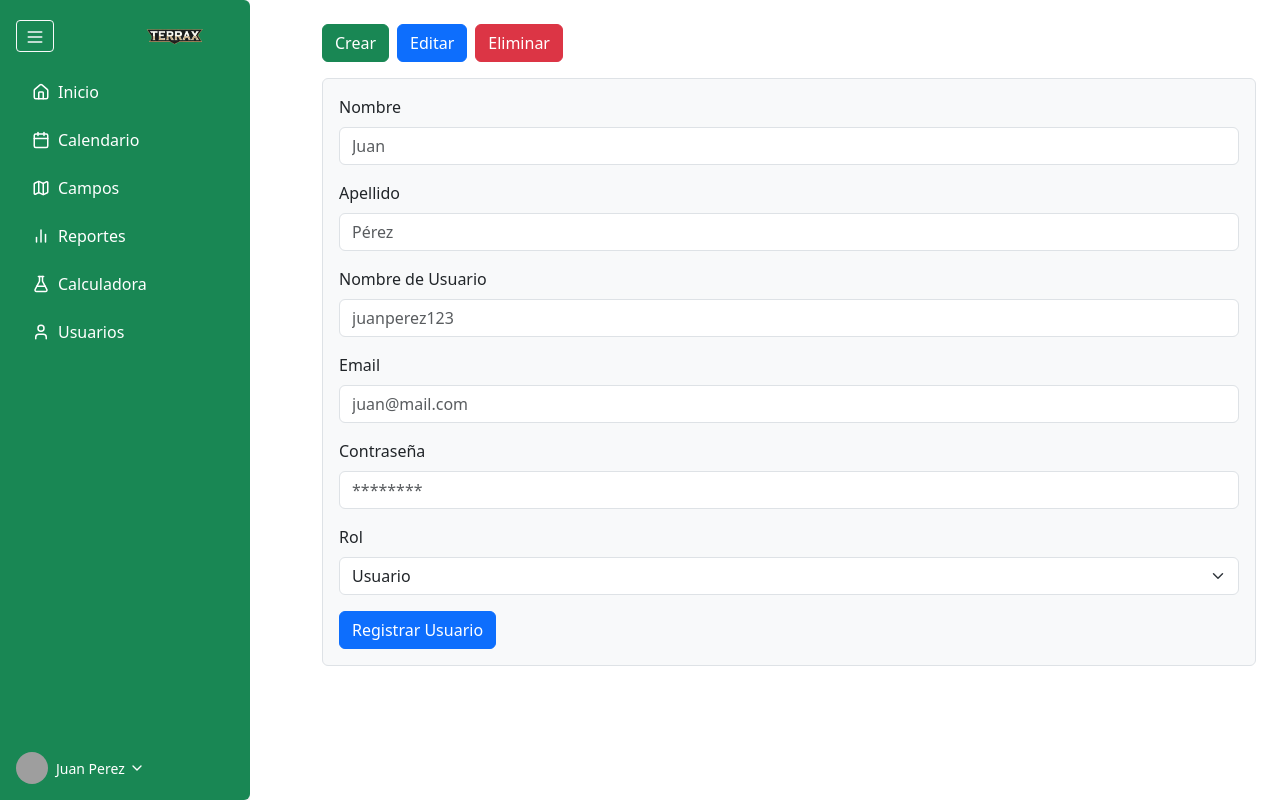
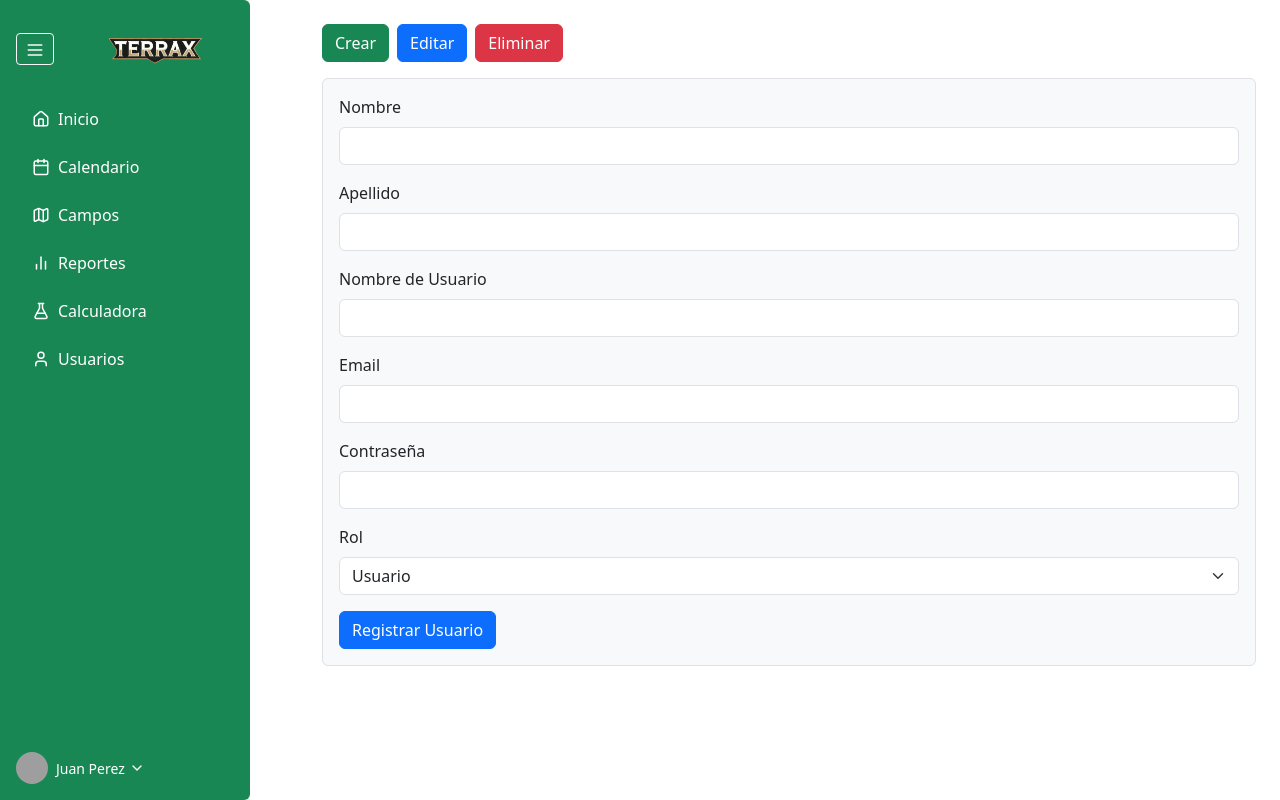
Before and after one commit to juanro03/Terrax_App_PF_G3, a React (Create React App) app in the folder frontend/: page /usuarios in a window 1280 px wide. Both pictures are taken after a click on the button "Crear". Built offline with nearby package versions, Linux system fonts and the light colour scheme; grey boxes are pictures that could not be loaded.

Commit message:
modificación crud usuarios front

```diff
--- a/frontend/src/components/Inicio/Sidebar.jsx
+++ b/frontend/src/components/Inicio/Sidebar.jsx
@@ -34,7 +34,7 @@ export default function Sidebar() {
                 src="/logo.png"
                 alt="Terrax Logo"
                 className="img-fluid"
-                style={{ maxWidth: "120px" }}
+                style={{ maxWidth: "200px" }}
               />
             )}
           </div>
--- a/frontend/src/components/Usuarios/UserCrud.jsx
+++ b/frontend/src/components/Usuarios/UserCrud.jsx
@@ -31,23 +31,23 @@ const UserCrud = () => {
         <form className="border p-3 rounded bg-light mb-3">
           <div className="mb-3">
             <label className="form-label">Nombre</label>
-            <input type="text" className="form-control" placeholder="Juan" />
+            <input type="text" className="form-control"/>
           </div>
           <div className="mb-3">
             <label className="form-label">Apellido</label>
-            <input type="text" className="form-control" placeholder="Pérez" />
+            <input type="text" className="form-control"/>
           </div>
           <div className="mb-3">
             <label className="form-label">Nombre de Usuario</label>
-            <input type="text" className="form-control" placeholder="juanperez123" />
+            <input type="text" className="form-control"/>
           </div>
           <div className="mb-3">
             <label className="form-label">Email</label>
-            <input type="email" className="form-control" placeholder="juan@mail.com" />
+            <input type="email" className="form-control"/>
           </div>
           <div className="mb-3">
             <label className="form-label">Contraseña</label>
-            <input type="password" className="form-control" placeholder="********" />
+            <input type="text" className="form-control" />
           </div>
           <div className="mb-3">
             <label className="form-label">Rol</label>
```
